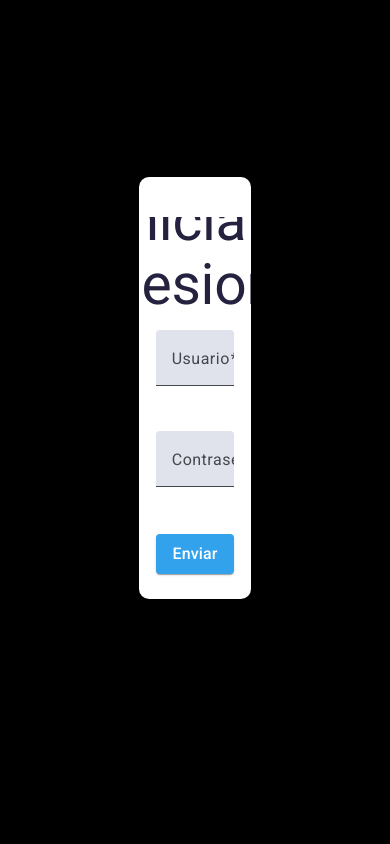
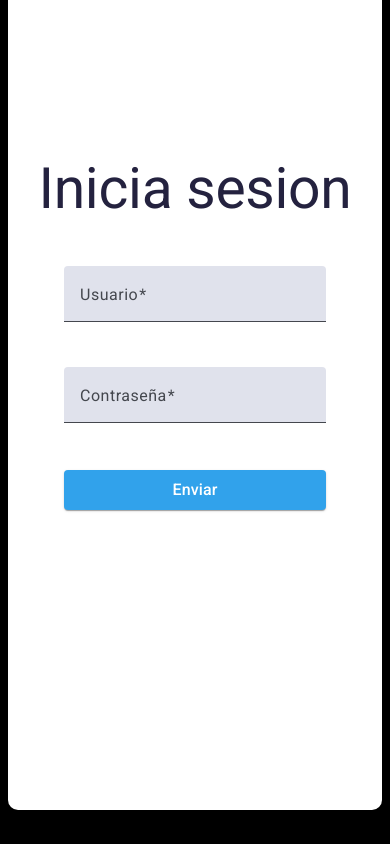
Before and after one commit to dosbrancavi/prueba-practica, an Angular app in the folder frontend/: page /login in a window 390 px wide. Built offline with nearby package versions, Linux system fonts and the light colour scheme.

Commit message:
Responsive login y register

```diff
--- a/frontend/src/app/auth/login/login.component.css
+++ b/frontend/src/app/auth/login/login.component.css
@@ -19,6 +19,7 @@
     height: 50vh !important;
     background-color: #fff;
     border-radius: 10px;
+
   }
 
   .custom-mat-form-field {
@@ -46,3 +47,20 @@
   .custome-button:hover {
     background-color: #0d2d4861;
   }
+
+  @media (max-width: 600px) {
+    .custome-mat-grid-list {
+      width: 100%;
+      height: 100vh !important;
+      background-color: #fff;
+      border-radius: 10px;
+      display:flex;
+      align-items: center;
+      justify-content: center;
+
+    }
+
+    mat-grid-tile {
+      margin: 50% 0;
+    }
+  }
--- a/frontend/src/app/auth/register/register.component.css
+++ b/frontend/src/app/auth/register/register.component.css
@@ -49,3 +49,20 @@ h1 {
 .custome-button:hover {
   background-color: #0d2d4861;
 }
+
+@media (max-width: 600px) {
+  .custome-mat-grid-list {
+    width: 100%;
+    height: 100vh !important;
+    background-color: #fff;
+    border-radius: 10px;
+    display:flex;
+    align-items: center;
+    justify-content: center;
+
+  }
+
+  mat-grid-tile {
+    margin: 20% 0;
+  }
+}
```
